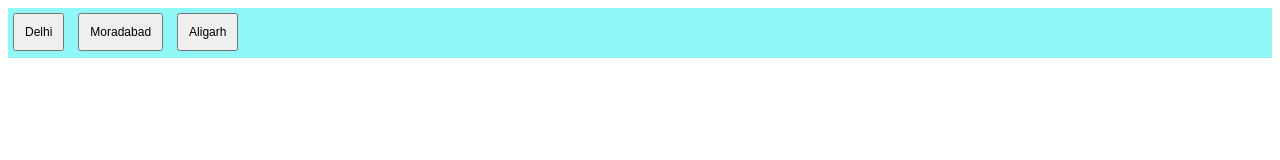
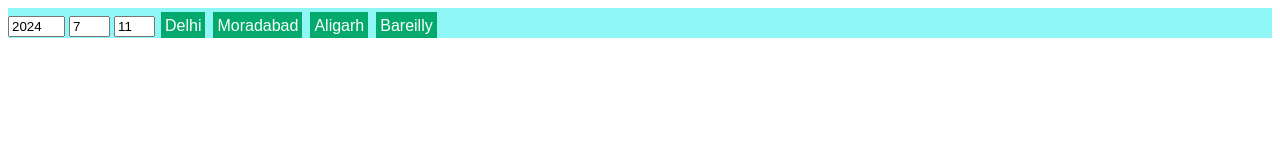
Before and after one commit to techdibba/techdibba.github.io, a plain HTML site: page index.html in a window 1280 px wide. Drawn offline with Linux system fonts and the light colour scheme.

Commit message:
Update index.html

```diff
--- a/index.html
+++ b/index.html
@@ -5,7 +5,7 @@
   <style>
     /* Style for the buttons strip */
     #buttons-strip {
-      height: 50px; /* Adjust as needed for button strip height */
+      height: 30px; /* Adjust as needed for button strip height */
       overflow: auto; /* Enable scrolling if buttons overflow */
       background-color: #90f7f7; /* Background color for buttons strip */
     }
@@ -20,10 +20,17 @@
     /* Style for the buttons */
     button {
       display: inline-block;
-      margin: 5px;
-      padding: 10px;
-      font-size: 12px;
       cursor: pointer;
+
+	  background-color: #04AA6D;
+  border: none;
+  color: white;
+  padding: 5px 4px;
+  text-align: center;
+  text-decoration: none;
+  font-size: 16px;
+  margin: 4px 2px;
+  cursor: pointer;
     }
 
     /* Style for images in the main frame */
@@ -60,9 +67,26 @@
 <body>
   <!-- Buttons strip -->
   <div id="buttons-strip">
-    <button onclick="loadImages('nd')">Delhi</button>
-    <button onclick="loadImages('mc')">Moradabad</button>
-    <button onclick="loadImages('ct')">Aligarh</button>
+  <form style="display: inline;">
+        <input type="text" name="year" id="year" size="4">
+		<input type="text" name="month" id="month" size="2 ">
+		<input type="text" name="date" id="date" size="2">
+	</form>
+		<button onclick="loadImages('nd')">Delhi</button>
+		<button onclick="loadImages('mc')">Moradabad</button>
+		<button onclick="loadImages('ct')">Aligarh</button>
+		<button onclick="loadImages('cb')">Bareilly</button>
+
+
+    <script>
+	var d = new Date();
+
+if ( !!d.valueOf() ) { // Valid date
+    document.getElementById("year").value = d.getFullYear();
+    document.getElementById("month").value = (d.getMonth()+1);
+    document.getElementById("date").value = (d.getDate());
+	} else { /* Invalid date */ }
+    </script>
   </div>
 
   <!-- Main frame for displaying images -->
@@ -72,10 +96,13 @@
     function loadImages(cityCode) {
       var mainframe = document.getElementById('main-frame');
       mainframe.contentDocument.body.innerHTML = ''; // Clear previous content
+	  year_chosen = document.getElementById("year").value
+	  month_chosen = document.getElementById("month").value
+	  date_chosen = document.getElementById("date").value
 
       // Load 20 images based on city code
       for (var i = 1; i <= 20; i++) {
-        var imageUrl = "https://epaperwmimg.amarujala.com/2024/07/11/"  + cityCode + "/" + formatNumber(i) + "/hdimage.jpg";
+        var imageUrl = "https://epaperwmimg.amarujala.com/" + year_chosen + "/" + formatNumber(month_chosen)+ "/" + formatNumber(date_chosen) + "/"  + cityCode + "/" + formatNumber(i) + "/hdimage.jpg";
         var img = document.createElement('img');
         img.src = imageUrl;
         img.className = 'image-item';
```
